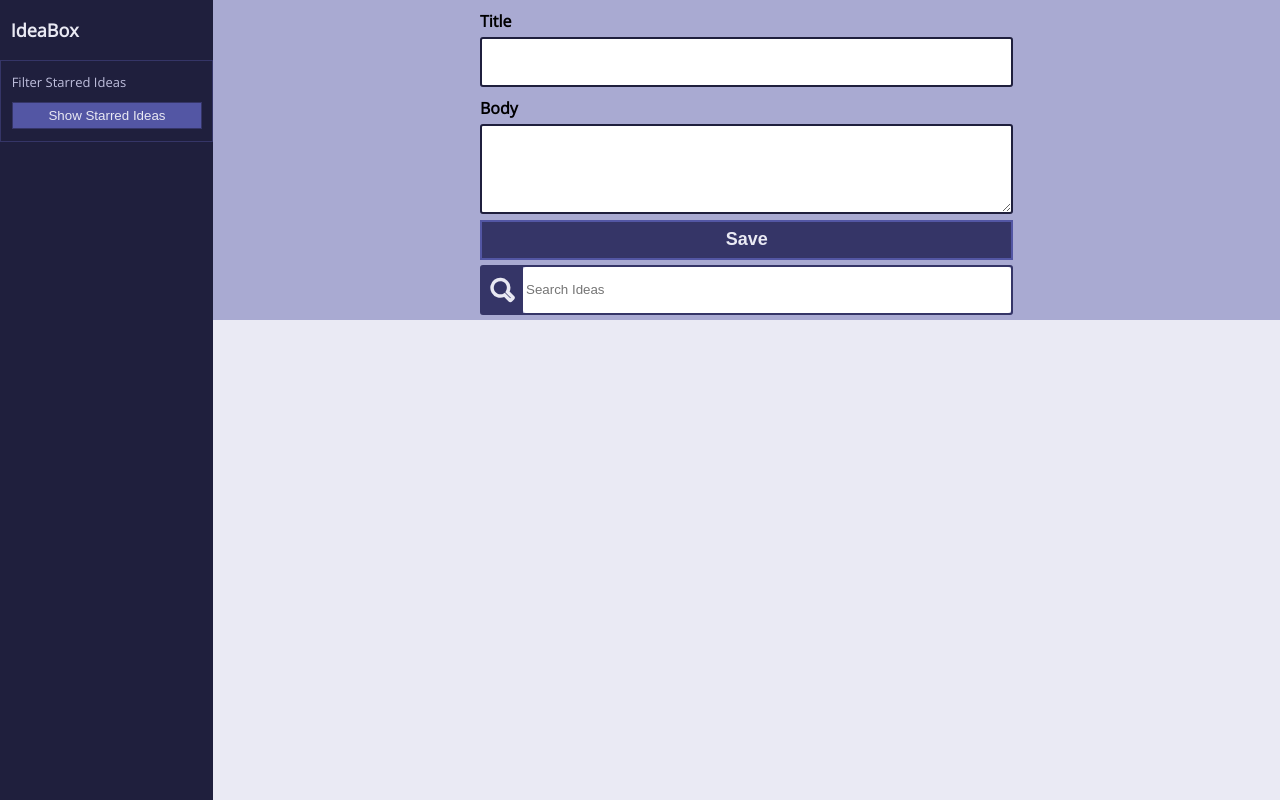
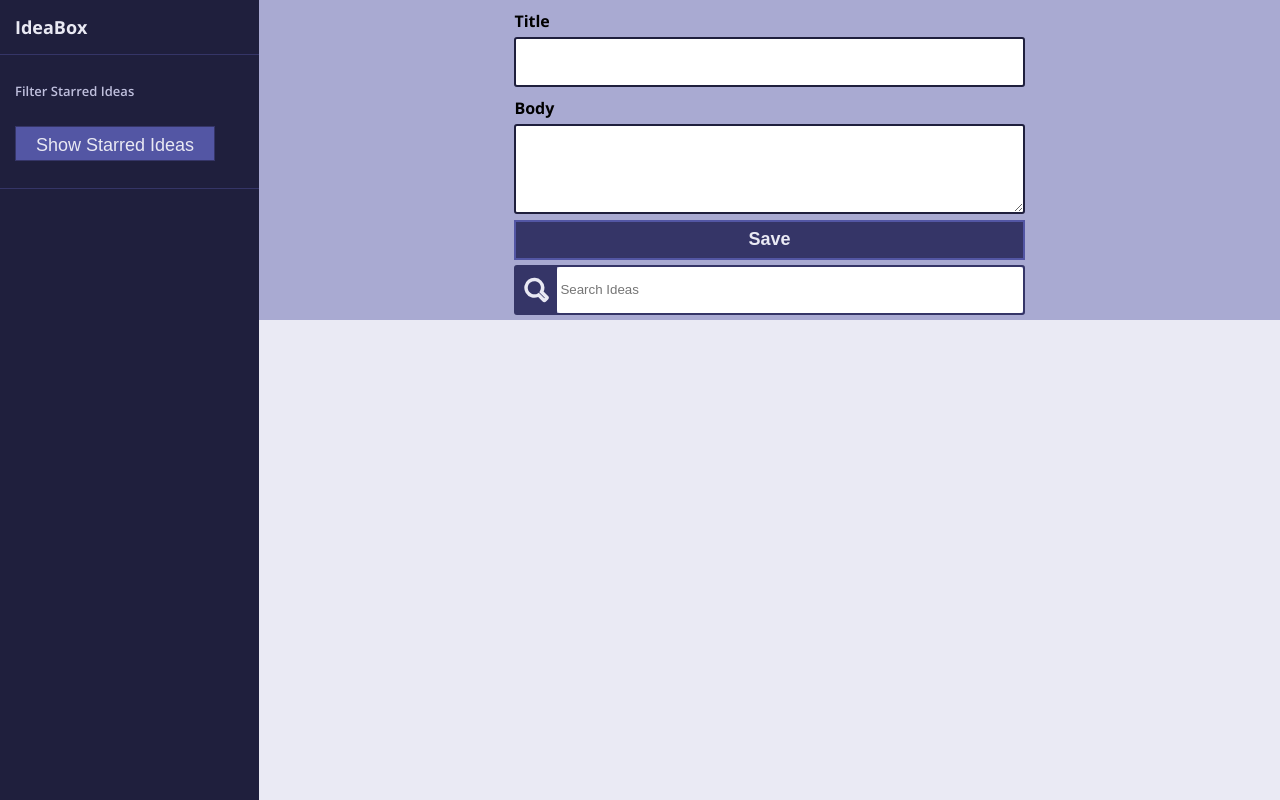
Before and after one commit to CodeMeister362/Idea-Box, a plain HTML site: page index.html in a window 1280 px wide. Drawn offline with nearby package versions, Linux system fonts and the light colour scheme.

Commit message:
Fix bottom right scroll, front import, side nav styling'

```diff
--- a/index.html
+++ b/index.html
@@ -2,13 +2,17 @@
 <html>
   <head>
     <title>Idea Box!</title>
+    <meta charset="utf-8">
+    <link rel="preconnect" href="https://fonts.googleapis.com">
+    <link rel="preconnect" href="https://fonts.gstatic.com" crossorigin>
+    <link href="https://fonts.googleapis.com/css2?family=Open+Sans:wght@300;400;500;600;700&display=swap" rel="stylesheet">
     <link rel="stylesheet" href="styles.css">
-    <link href='https://fonts.googleapis.com/css?family=Open Sans' rel='stylesheet'>
   </head>
   <body>
     <nav>
-      <p class="header">IdeaBox</p>
-      <div class ="nav-box">
+      <h1>IdeaBox</h1>
+      <!-- <p class="header">IdeaBox</p> -->
+         <div class ="nav-box">
         <p class="nav-title">Filter Starred Ideas</p>
         <button class="show-btn js-show-btn">Show Starred Ideas</button>
         <button class="show-all-btn js-show-all-btn hidden">Show All Ideas</button>
--- a/styles.css
+++ b/styles.css
@@ -1,34 +1,56 @@
 body {
   display: flex;
-  font-family: 'open sans', sans-serif;
+  font-family: 'Open Sans', sans-serif;
   margin: 0;
-  font-weight: lighter;
+  height: 100vh;
+  width: 100vw;
+  overflow: scroll;
 }
 
 nav {
   color: #e9e9f3;
+  font-weight: 600;
   display: flex;
   flex-direction: column;
-  height: 100vh;
-  width: 20vw;
+  height: 100%;
+  width: 325px;
   background-color: #1f1f3d;
 }
 
-.header,
+h1 {
+  font-size: 18px;
+  padding-left: 15px;
+}
+
+.nav-box {
+  padding-left: 15px;
+  border: 1px #353567;
+  border-style: solid none;
+  display: flex;
+  flex-direction: column;
+  justify-content: space-evenly;
+  height: 133px;
+}
+
+.show-btn,
+.show-all-btn {
+  font-weight: 500;
+  font-size: 18px;
+  padding-top: 4px;
+  height: 35px;
+  width: 200px;
+  background-color: #5356a4;
+  border: #353567 solid 1px;
+  color: #e9e9f3;
+}
+
 .save-btn {
   font-weight: bold;
   padding-left: 5%;
   font-size: 18px;
 }
 
-.nav-box {
-  padding-left: 5%;
-  border: 1px #353567 solid;
-  display: flex;
-  flex-direction: column;
-  justify-content: space-evenly;
-  height: 10%;
-}
+
 
 .nav-title {
   font-size: small;
@@ -36,18 +58,14 @@ nav {
   margin-block: 0;
 }
 
-.show-btn, .show-all-btn {
-  padding: 5px;
-  width: 95%;
-  background-color: #5356a4;
-  border: #353567 solid 1px;
-  color: #e9e9f3;
-}
+
 
 .main-container {
   display: flex;
   flex-direction: column;
   width: 100%;
+  padding-bottom: 0px;
+  margin-bottom: 0px;
 }
 
 #top-container {
@@ -65,6 +83,7 @@ nav {
   display: flex;
   flex-wrap: wrap;
   justify-content: space-evenly;
+  overflow-y: auto;
 }
 
 .form {
@@ -137,12 +156,13 @@ textarea {
   margin: 20px;
   border-radius: 2px;
   justify-content: space-between;
-  max-height: 500px;
-  max-width: 250px;
+  height: 250px;
+  width: 250px;
   position: relative;
 }
 
-.card-header, .comment {
+.card-header,
+.comment {
   display: flex;
   justify-content: space-between;
   align-items: center;
@@ -165,10 +185,6 @@ textarea {
   min-height: 80px;
 }
 
-.hidden {
-  display: none;
-}
-
 .comment {
   background-color: #5356a4;
   border-top: 2px solid #1f1f3d;
@@ -182,7 +198,10 @@ textarea {
 button:hover,
 .star,
 .delete,
-.search-icon
- {
+.search-icon {
   cursor: pointer;
 }
+
+.hidden {
+  display: none;
+}
```
Lines whose indentation alone changed are shown as unchanged.
